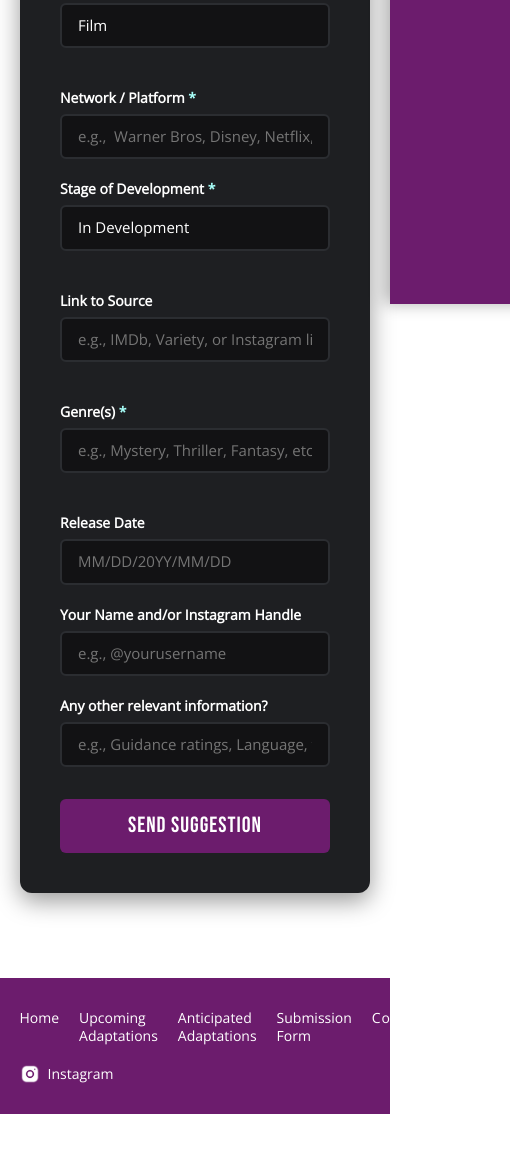
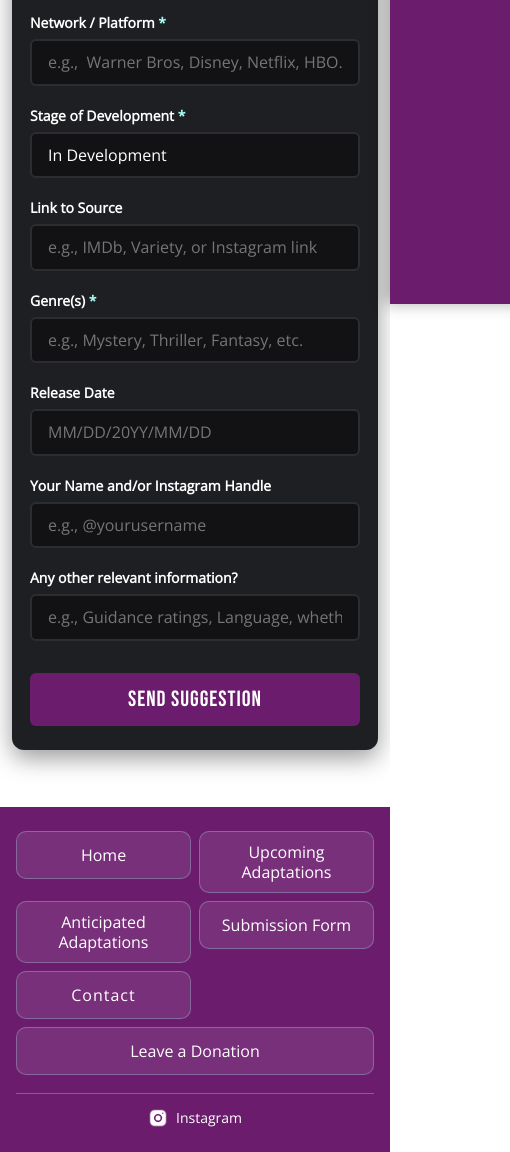
Before and after one commit to apwillow7/page-to-screen, a plain HTML site: page submit.form.html in a window 390 px wide. Shown: the part 540-1692 px from the top of the page, 510 px wide, since content can reach past the window. Before the commit the page ends 1654 px from the top, so only its background shows below. Drawn offline with Linux system fonts and the light colour scheme.

Commit message:
Change to CSS

```diff
--- a/css/styles.css
+++ b/css/styles.css
@@ -4,7 +4,7 @@
 
 @font-face {
     font-family: 'OpenSans_Regular';
-    src: url('fonts/OpenSans-Regular.ttf') format('truetype');
+    src: url('Fonts/OpenSans-Regular.ttf') format('truetype');
     font-weight: normal;
     font-style: normal;
     font-display: swap;
@@ -12,7 +12,7 @@
 
 @font-face {
     font-family: 'OpenSans_SemiBold';
-    src: url('fonts/OpenSans-SemiBold.ttf') format('truetype');
+    src: url('Fonts/OpenSans-SemiBold.ttf') format('truetype');
     font-weight: normal;
     font-style: normal;
     font-display: swap;
@@ -20,7 +20,7 @@
 
 @font-face {
     font-family: 'OpenSans-SemiBoldItalic';
-    src: url('fonts/OpenSans-SemiBoldItalic.ttf') format('truetype');
+    src: url('Fonts/OpenSans-SemiBoldItalic.ttf') format('truetype');
     font-weight: normal;
     font-style: italic;
     font-display: swap;
@@ -28,7 +28,7 @@
 
 @font-face {
     font-family: 'OpenSans_Bold';
-    src: url('fonts/OpenSans-Bold.ttf') format('truetype');
+    src: url('Fonts/OpenSans-Bold.ttf') format('truetype');
     font-weight: normal;
     font-style: normal;
     font-display: swap;
@@ -36,7 +36,7 @@
 
 @font-face {
     font-family: 'BebasNeue';
-    src: url('fonts/BebasNeue-Regular.ttf') format('truetype');
+    src: url('Fonts/BebasNeue-Regular.ttf') format('truetype');
     font-weight: normal;
     font-style: normal;
     font-display: swap;
@@ -715,6 +715,14 @@ a {
 }
 
 .instagram_icon {
+    width: 20px !important;
+    height: 20px !important;
+    padding-right:0;
+    margin:0px;
+    display: flex;
+}
+
+.email_icon {
     width: 20px !important;
     height: 20px !important;
     padding-right:0;
@@ -1518,7 +1526,7 @@ form > .contact_form_group {
     }
 
     .home_page .site_nav h1 {
-        font-size: clamp(18px, 6vw, 30px);
+        font-size: clamp(20px, 6vw, 32px);
         white-space: nowrap;
     }
 
@@ -1690,7 +1698,7 @@ form > .contact_form_group {
     }
 
     .official_dates_page .site_nav h1 {
-        font-size: clamp(18px, 4.6vw, 26px);
+        font-size: clamp(20px, 6vw, 32px);
         white-space: nowrap;
     }
 
@@ -1942,7 +1950,7 @@ form > .contact_form_group {
     }
 
     .anticipated_page .site_nav h1 {
-        font-size: clamp(18px, 4.6vw, 26px);
+        font-size: clamp(20px, 6vw, 32px);
         white-space: nowrap;
     }
 
@@ -2619,3 +2627,163 @@ form > .contact_form_group {
         gap: 8px;
     }
 }
+
+@media (max-width: 850px) {
+    html.submission_document {
+        scroll-snap-type: y proximity;
+        scroll-padding-block: 12px;
+    }
+
+    .submission_page {
+        max-width: 100%;
+        overflow-x: clip;
+    }
+
+    .submission_page .site_nav {
+        gap: 6px;
+        padding: 10px 12px;
+    }
+
+    .submission_page .submission_page_title {
+        min-width: 0;
+        padding-left: 0 !important;
+        font-size: clamp(20px, 6vw, 32px);
+    }
+
+    .submission_page .menu_button {
+        flex: 0 0 auto;
+        padding: 8px;
+    }
+
+    .submission_page .main_nav_sidebar {
+        top: 0;
+        right: 0;
+        width: min(375px, 100%);
+        max-width: 100%;
+        height: 100vh;
+        height: 100dvh;
+        box-sizing: border-box;
+        padding: 76px 24px 24px;
+        overflow-y: auto;
+        transform: translateX(100%);
+        transition: transform 0.4s cubic-bezier(0.16, 1, 0.3, 1);
+        z-index: 999;
+    }
+
+    .submission_page .menu_checkbox:checked ~ .main_nav_sidebar {
+        transform: translateX(0);
+    }
+
+    .submission_page .close_button {
+        top: 12px;
+        right: 16px;
+        display: flex;
+        width: 44px;
+        height: 44px;
+        align-items: center;
+        justify-content: center;
+    }
+
+    .submission_page .form_page_wrapper {
+        width: 100%;
+        min-height: 0;
+        box-sizing: border-box;
+        align-items: flex-start;
+        padding: 32px 12px;
+    }
+
+    .submission_page .form_container {
+        width: 100%;
+        box-sizing: border-box;
+        padding: 24px 18px;
+    }
+
+    .submission_page .native_submission_form > .form_group,
+    .submission_page .native_submission_form > .form_row,
+    .submission_page .native_submission_form > .submit_btn {
+        scroll-snap-align: start;
+    }
+
+    .submission_page .form_row {
+        flex-direction: column;
+        gap: 0;
+    }
+
+    .submission_page .form_group {
+        min-width: 0;
+    }
+
+    .submission_page .native_submission_form input,
+    .submission_page .native_submission_form select,
+    .submission_page .native_submission_form textarea {
+        width: 100%;
+        box-sizing: border-box;
+        font-size: 16px;
+    }
+
+    .submission_page .site_footer {
+        width: 100%;
+        box-sizing: border-box;
+        flex-direction: column;
+        align-items: stretch;
+        gap: 18px;
+        padding: 24px 16px;
+    }
+
+    .submission_page .footer_nav {
+        display: grid;
+        width: 100%;
+        box-sizing: border-box;
+        grid-template-columns: repeat(2, minmax(0, 1fr));
+        gap: 8px;
+    }
+
+    .submission_page .footer_nav li {
+        min-width: 0;
+    }
+
+    .submission_page .footer_nav li:last-child {
+        grid-column: 1 / -1;
+    }
+
+    .submission_page .footer_nav li a {
+        display: flex;
+        width: 100%;
+        min-height: 48px;
+        box-sizing: border-box;
+        align-items: center;
+        justify-content: center;
+        padding: 10px 12px;
+        border: 1px solid rgba(168, 255, 249, 0.28);
+        border-radius: 10px;
+        background-color: rgba(255, 255, 255, 0.09);
+        font-size: 16px;
+        line-height: 1.25;
+        text-align: center;
+        overflow-wrap: anywhere;
+    }
+
+    .submission_page .footer_nav li a:hover,
+    .submission_page .footer_nav li a:focus-visible {
+        background-color: rgba(255, 255, 255, 0.18);
+        color: #A8FFF9;
+    }
+
+    .submission_page .footer_nav li a:focus-visible {
+        outline: 2px solid #A8FFF9;
+        outline-offset: 2px;
+    }
+
+    .submission_page .social_media_nav {
+        width: 100%;
+        justify-content: center;
+        margin-right: 0;
+        padding-top: 14px;
+        border-top: 1px solid rgba(168, 255, 249, 0.3);
+    }
+
+    .submission_page .site_nav,
+    .submission_page .site_footer {
+        scroll-snap-align: start;
+    }
+}
```
